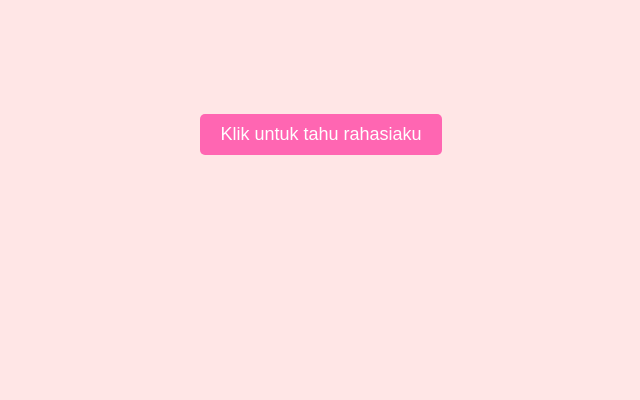
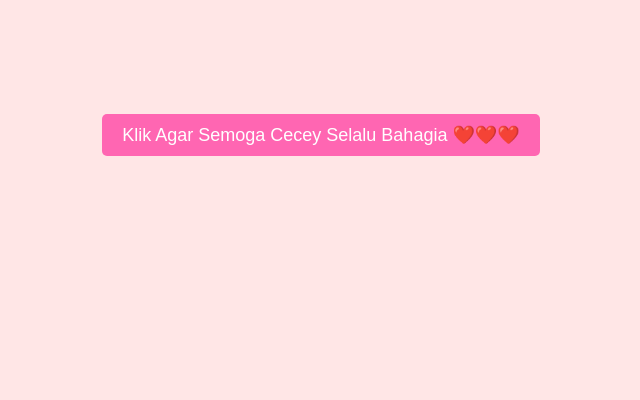
Before and after one commit to alahsiahb0y/cecey, a plain HTML site: page index.html in a window 1280 px wide. Shown: the part 400-800 px from the top of the page, without its empty margins (319-959 px from the left). Drawn offline with Linux system fonts and the light colour scheme.

Commit message:
Update index.html

```diff
--- a/index.html
+++ b/index.html
@@ -25,7 +25,7 @@
 
     <p class="heart">💖</p>
 
-    <button class="button-love" onclick="showLove()">Klik untuk tahu rahasiaku</button>
+    <button class="button-love" onclick="showLove()">Klik Agar Semoga Cecey Selalu Bahagia ❤️❤️❤️</button>
 
 
 
```
